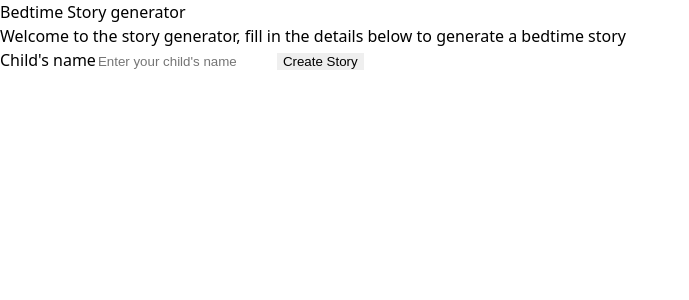
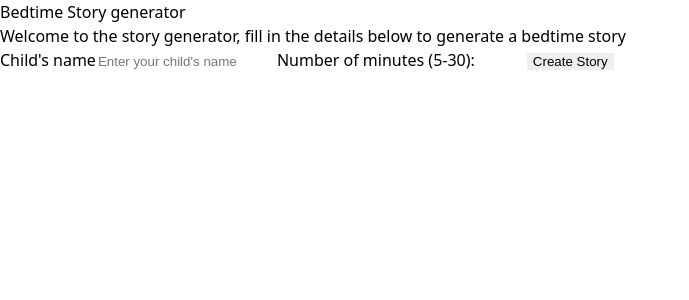
Before and after one commit to wilsonespina/bedtime-story, a Next.js app: page / in a window 1280 px wide. Shown: the top 300 px of the page, without its empty margins (0-689 px from the left). Built offline with nearby package versions, Linux system fonts and the light colour scheme.

Commit message:
feat: adds more inputs

```diff
--- a/app/page.module.scss
+++ b/app/page.module.scss
@@ -1,2 +1,6 @@
 .page {
+
+    .form {
+        display: flex;
+    }
 }
--- a/app/page.tsx
+++ b/app/page.tsx
@@ -1,20 +1,33 @@
+'use client';
+
 import styles from './page.module.scss';
 
 export default async function Index() {
+
+  const handleSubmit = (event : React.FormEvent<HTMLFormElement>) : void => {
+    event.preventDefault();
+    console.log('handleSubmit>>>>')
+  }
+
   return (
-    <div>
+    <div className='page'>
       <h1>Bedtime Story generator</h1>
       <p>Welcome to the story generator, fill in the details below to generate a bedtime story</p>
 
 
-    <form action="">
-      <label htmlFor="name">Child&apos;s name</label>
-      <input type="text" name="name" placeholder="Enter your child's name" />
+      <form action="" onSubmit={handleSubmit} className='form'>
+        <label htmlFor="name">Child&apos;s name</label>
+        <input type="text" name="name" placeholder="Enter your child's name" />
 
 
-      <button>Create Story</button>
+        <label htmlFor="minutes">Number of minutes (5-30):</label>
+        <input type="number" id="minutes" name="minutes" min="5" max="30" step={5}></input>
 
-    </form>
+
+        {/* <button>Create Story</button> */}
+        <input type="submit" value="Create Story" />
+
+      </form>
     </div>
   );
 }
```
